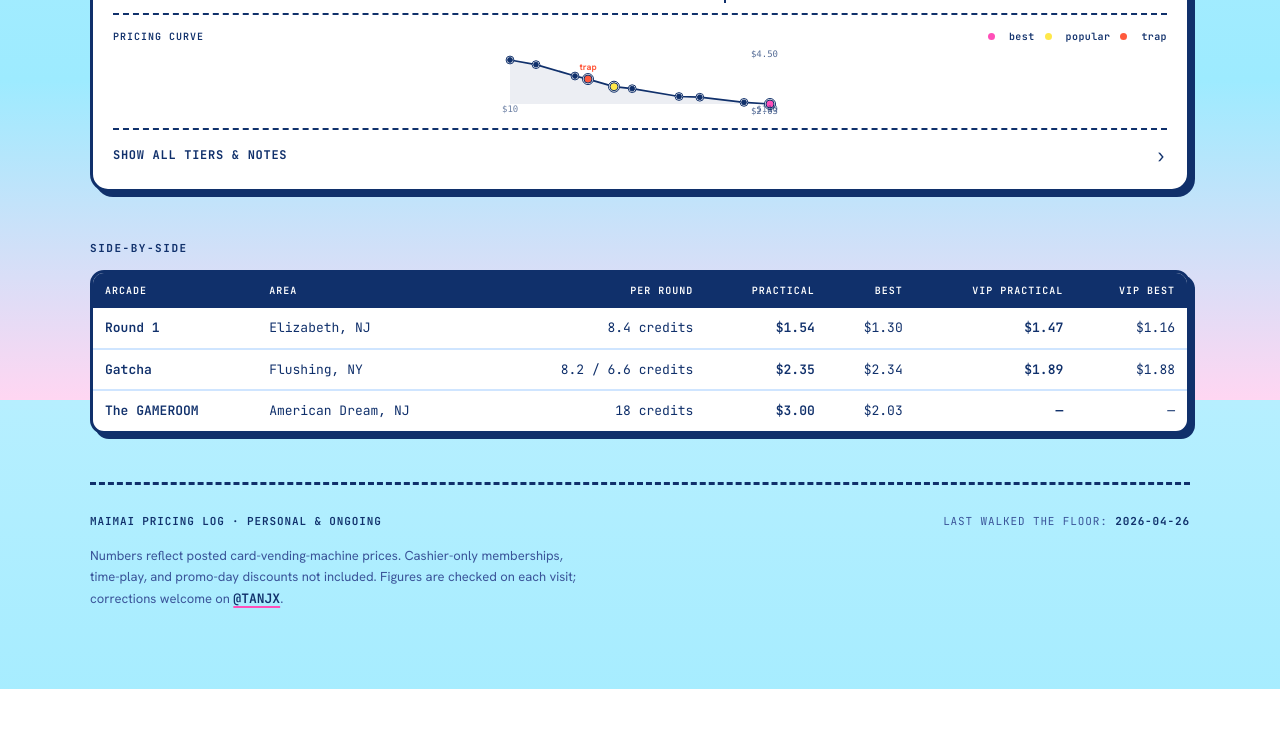
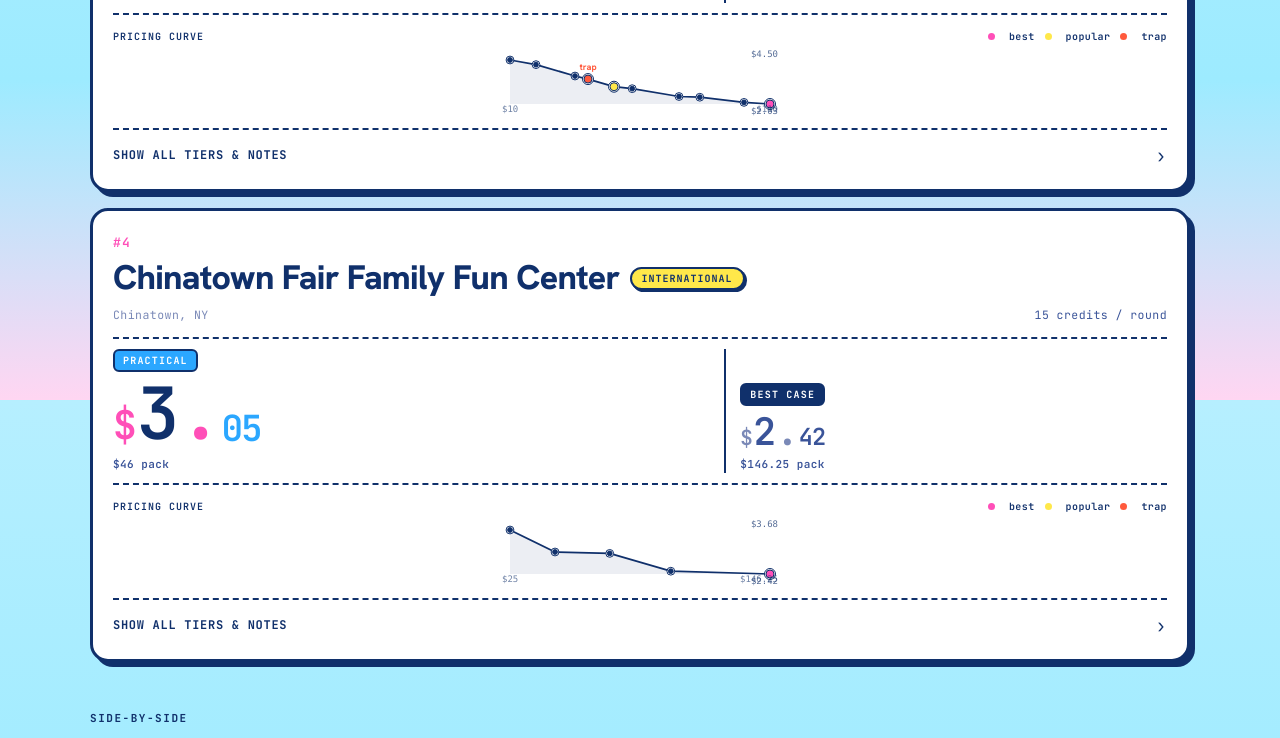
Before and after one commit to TANJX/maimai-stats, a React (Vite) app: page / in a window 1280 px wide. Shown: the part 2000-2738 px from the top of the page. Before the commit the page ends 2689 px from the top, so only its background shows below. Built offline with nearby package versions, Linux system fonts and the light colour scheme.

Commit message:
Update arcade pricing data and footer link; added Chinatown Fair Family Fun Center details and adjusted last updated date to 2026-05-10.

```diff
--- a/src/components/Footer.tsx
+++ b/src/components/Footer.tsx
@@ -26,6 +26,34 @@
         </a>
         {t.footer.caveatPost}
       </p>
+      <a
+        href="https://marstanjx.com"
+        target="_blank"
+        rel="noopener noreferrer"
+        aria-label="marstanjx.com"
+        className="inline-flex items-center gap-1.5 self-start font-mono text-[10px] tracking-[0.1em] uppercase text-ink-mute hover:text-accent transition-colors"
+      >
+        <svg
+          width="14"
+          height="14"
+          viewBox="0 0 25 25"
+          fill="none"
+          xmlns="http://www.w3.org/2000/svg"
+          aria-hidden="true"
+        >
+          <path
+            fillRule="evenodd"
+            clipRule="evenodd"
+            d="M18.5098 8.00196C16.4501 8.05166 13.7492 8.6388 10.9157 9.77917C8.08226 10.9195 5.71993 12.3702 4.18806 13.7659C3.4196 14.4661 2.89417 15.1217 2.60919 15.6844C2.3232 16.2491 2.32318 16.6239 2.41709 16.8634C2.51101 17.1029 2.76487 17.3756 3.3554 17.5875C3.94383 17.7987 4.77007 17.9103 5.80328 17.8854C7.86294 17.8357 10.5638 17.2485 13.3973 16.1082C16.2308 14.9678 18.5931 13.5172 20.125 12.1214C20.8935 11.4212 21.4189 10.7657 21.7039 10.2029C21.9899 9.63821 21.9899 9.26343 21.896 9.0239C21.8021 8.78438 21.5482 8.51177 20.9577 8.29981C20.3692 8.08861 19.543 7.97702 18.5098 8.00196ZM21.5045 6.73608C22.3459 7.03807 23.0856 7.56424 23.4178 8.41144C23.7499 9.25864 23.5683 10.1556 23.1608 10.9603C22.7523 11.7669 22.0725 12.5782 21.22 13.3549C19.5099 14.913 16.9675 16.4564 14.0018 17.6499C11.0362 18.8435 8.14146 19.4884 5.84227 19.5439C4.69606 19.5715 3.65206 19.454 2.80858 19.1512C1.9672 18.8493 1.22749 18.3231 0.895305 17.4759C0.56312 16.6287 0.744816 15.7317 1.1523 14.9271C1.5608 14.1205 2.2406 13.3091 3.0931 12.5324C4.80313 10.9743 7.34555 9.43098 10.3112 8.2374C13.2769 7.04383 16.1716 6.39894 18.4708 6.34346C19.617 6.3158 20.661 6.43333 21.5045 6.73608Z"
+            fill="currentColor"
+          />
+          <path
+            d="M12.1561 20.4205C16.4764 20.4205 19.9787 16.8722 19.9787 12.4952C19.9787 8.11812 16.4764 4.56982 12.1561 4.56982C7.8358 4.56982 4.3335 8.11812 4.3335 12.4952C4.3335 16.8722 7.8358 20.4205 12.1561 20.4205Z"
+            fill="currentColor"
+          />
+        </svg>
+        <span>marstanjx.com</span>
+      </a>
     </footer>
   );
 }
--- a/src/data/arcades.ts
+++ b/src/data/arcades.ts
@@ -4,7 +4,7 @@
 // The GAMEROOM is intentionally omitted — its credits-per-round was a "ballpark
 // from memory", not confirmed. Add it back once verified in person.
 export const dataset: PricingDataset = {
-  lastUpdated: "2026-04-26",
+  lastUpdated: "2026-05-10",
   arcades: [
     {
       id: "round1",
@@ -274,6 +274,39 @@
       },
     },
     {
+      id: "chinatownfair",
+      name: "Chinatown Fair Family Fun Center",
+      area: "Chinatown, NY",
+      server: "International",
+      unitName: "credits",
+      unitsPerRound: 15,
+      practical: { cost: 3.05, spend: 46 },
+      best: { cost: 2.42, spend: 146.25 },
+      tiers: [
+        { spend: 25, units: 102, perUnit: 0.2451, perRound: 3.68 },
+        { spend: 46, units: 226, perUnit: 0.2035, perRound: 3.05 },
+        { spend: 71.5, units: 356, perUnit: 0.2008, perRound: 3.01 },
+        { spend: 100, units: 600, perUnit: 0.1667, perRound: 2.5 },
+        { spend: 146.25, units: 906, perUnit: 0.1614, perRound: 2.42, best: true },
+      ],
+      notes: {
+        en: [
+          "**The pack name doesn't always match what you pay.** Sign labels are *$25 / $50 / $75 / $100 / $150*, but actual prices charged are **$25 / $46 / $71.50 / $100 / $146.25**. The $50, $75, and $150 packs are quietly discounted off the label; the $25 and $100 packs cost exactly what's on the sign.",
+          "Each pack shows on the sign as `base + bonus` credits — e.g. the labeled $50 pack is 184 + 42 = **226 credits for $46**.",
+          "At **15 credits/round**, even the top $146.25 pack lands at $2.42/round — pricier than other International-server NYC arcades like Gatcha ($2.34) and Max Funland ($2.34 regular).",
+          "The *$75* tier is barely better than *$50* — $3.01 vs $3.05/round for $25.50 more spend. Either commit to *$100* (drops to $2.50) or stay at *$50*.",
+          "No VIP or membership tier observed.",
+        ],
+        zh: [
+          "**套餐名字和实际价格不完全一致。** 招牌上标的是 *$25 / $50 / $75 / $100 / $150*,但实际收费分别是 **$25 / $46 / $71.50 / $100 / $146.25**。$50、$75、$150 套餐悄悄打了点折;$25 和 $100 与标价一致。",
+          "招牌上每个套餐写成 `底分 + 加送` 的形式——例如标作 $50 的套餐为 184 + 42 = **226 点,$46**。",
+          "**每局 15 点**,即便顶档 $146.25 套餐也要 $2.42/局——比同样国际服的 Gatcha($2.34)和 Max Funland($2.34 普通)都贵。",
+          "*$75* 档几乎和 *$50* 一样划算——$3.01 vs $3.05/局,却要多花 $25.50。要么直接上 *$100*($2.50/局),要么停在 *$50* 档。",
+          "未观察到 VIP / 会员等级。",
+        ],
+      },
+    },
+    {
       id: "gameroom",
       name: "The GAMEROOM",
       area: "American Dream, NJ",
```
Also changed, not shown: 1 other file (tests, documents, lock files or other folders).
